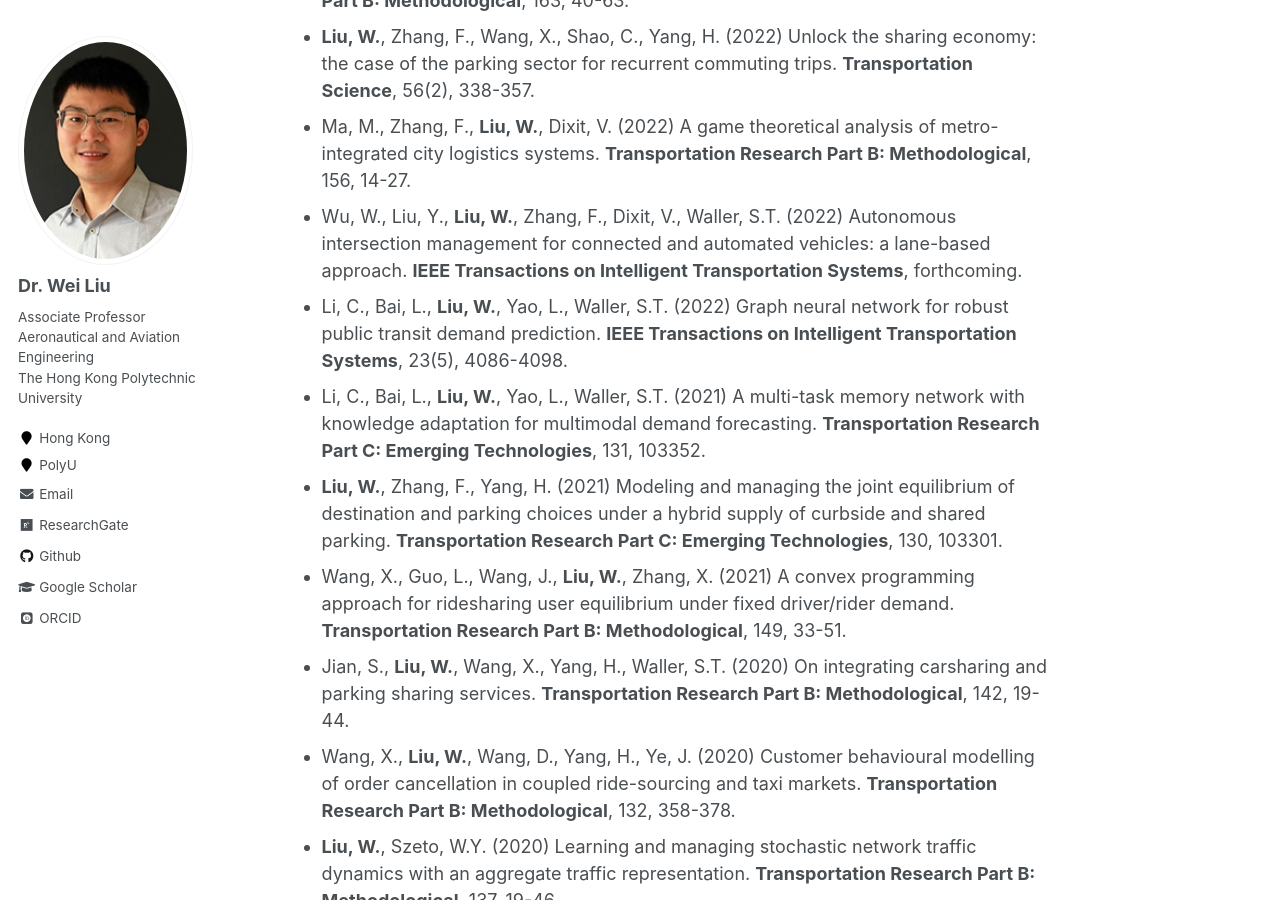
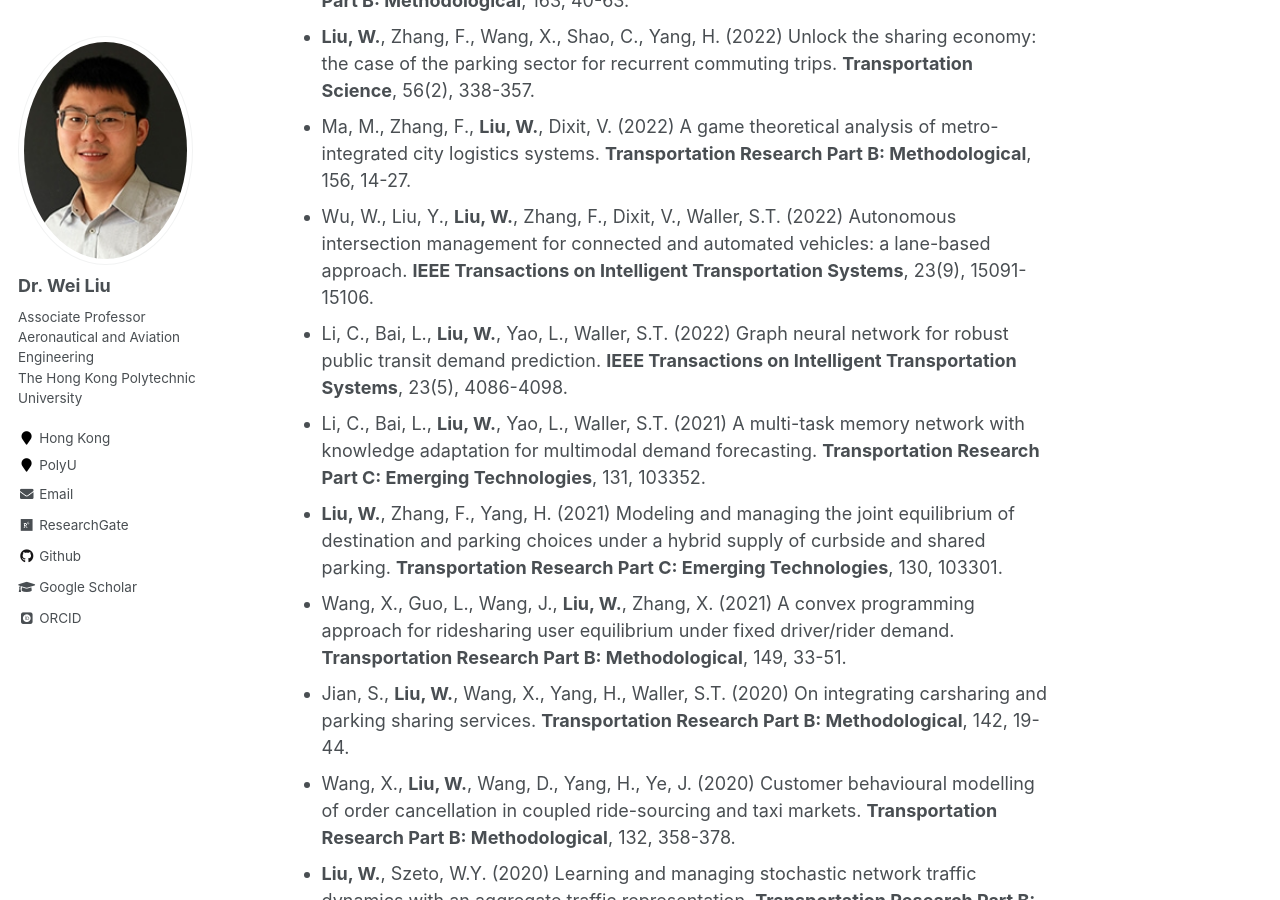
Before and after one commit to weiliu2016/weiliu2016.github.io, a Jekyll site: the page built from _pages/about.md, in a window 1280 px wide and 900 px high, scrolled down 3776 px. Built offline with Jekyll 4.4.1, drawn with Linux system fonts in a browser that asks for light colours; some web fonts are replaced.

Commit message:
Update about.md

```diff
--- a/_pages/about.md
+++ b/_pages/about.md
@@ -80,7 +80,7 @@ Selected Publications
 - Zhang, F., Lindsey, R., Yang, H., Shao, C., **Liu, W.** (2022) Two-sided pricing strategies for a parking sharing platform: reselling or commissioning?. **Transportation Research Part B: Methodological**, 163, 40-63.
 - **Liu, W.**, Zhang, F., Wang, X., Shao, C., Yang, H. (2022) Unlock the sharing economy: the case of the parking sector for recurrent commuting trips. **Transportation Science**, 56(2), 338-357.
 - Ma, M., Zhang, F., **Liu, W.**, Dixit, V. (2022) A game theoretical analysis of metro-integrated city logistics systems. **Transportation Research Part B: Methodological**, 156, 14-27.
-- Wu, W., Liu, Y., **Liu, W.**, Zhang, F., Dixit, V., Waller, S.T. (2022) Autonomous intersection management for connected and automated vehicles: a lane-based approach. **IEEE Transactions on Intelligent Transportation Systems**, forthcoming.
+- Wu, W., Liu, Y., **Liu, W.**, Zhang, F., Dixit, V., Waller, S.T. (2022) Autonomous intersection management for connected and automated vehicles: a lane-based approach. **IEEE Transactions on Intelligent Transportation Systems**, 23(9), 15091-15106.
 - Li, C., Bai, L., **Liu, W.**, Yao, L., Waller, S.T. (2022) Graph neural network for robust public transit demand prediction. **IEEE Transactions on Intelligent Transportation Systems**, 23(5), 4086-4098.
 - Li, C., Bai, L., **Liu, W.**, Yao, L., Waller, S.T. (2021) A multi-task memory network with knowledge adaptation for multimodal demand forecasting. **Transportation Research Part C: Emerging Technologies**, 131, 103352.
 - **Liu, W.**, Zhang, F., Yang, H. (2021) Modeling and managing the joint equilibrium of destination and parking choices under a hybrid supply of curbside and shared parking. **Transportation Research Part C: Emerging Technologies**, 130, 103301.
```
